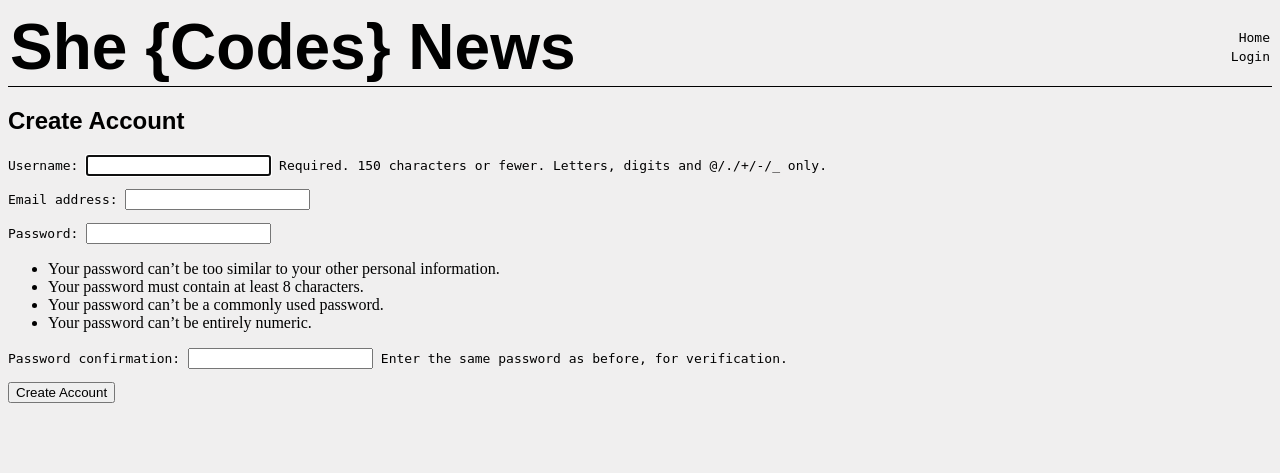
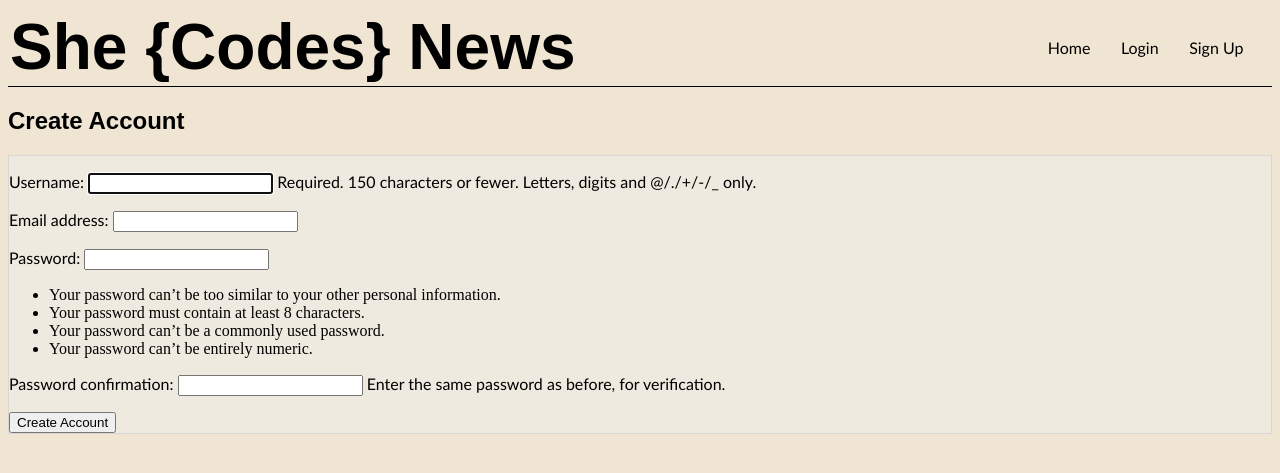
Before and after one commit to SheCodesAus/she-codes-django-news-project-sarahmaria398, a Django app: page /users/create-account/ in a window 1280 px wide. Shown: the top 473 px of the page. Run offline with Django 4.2, Linux system fonts and the light colour scheme; parts of the project's set-up code (start-up, migrations or seed data) failed here and were passed over; some web fonts are replaced.

Commit message:
Styling and Create User page
Styling of form and linking Sign up to Create User page

```diff
--- a/she_codes_news/news/static/news/styles.css
+++ b/she_codes_news/news/static/news/styles.css
@@ -15,7 +15,7 @@
     grid-template-columns: 2fr 1fr;
     grid-template-rows: 1fr 1fr 1fr;
     gap: 1px 1px;
-    grid-template-areas: "left-1 right-1" "left-1 right-2" "left-1 right-3";
+    grid-template-areas: "left-1 right-1""left-1 right-2""left-1 right-3";
     max-height: 500px;
 }
 
--- a/she_codes_news/news/templates/news/story.html
+++ b/she_codes_news/news/templates/news/story.html
@@ -7,8 +7,10 @@
     <h2>{{ story.title }}</h2>
     <h4>{{ story.author }}</h4>
     <div id="story-content">
-        <img src="{% static '/news/images/placeholder-5.jpg' %}">
+        <img src="{{ story.image }}">
         {{ story.content|linebreaks }}
     </div>
 </div>
 {% endblock %}
+
+<!-- % static '/news/images/placeholder-5.jpg' % -->
--- a/she_codes_news/news/templates/news/storyCard.html
+++ b/she_codes_news/news/templates/news/storyCard.html
@@ -1,6 +1,6 @@
 <div class="story-card" id="story-card-{{ position }}">
     <a href="{% url 'news:story' story.id %}">
-        {% if position < 5 %} <img src="../static/news/images/placeholder-{{ position }}.jpg">
+        {% if position < 5 %} <img src="{{ story.image }}">
             {% else %}
             <img src="{{ story.image }}">
             {% endif %}
@@ -13,3 +13,4 @@
 </div>
 
 <!-- https://picsum.photos/600 -->
+<!-- ../static/news/images/placeholder-{{ position }}.jpg -->
--- a/she_codes_news/static/styles.css
+++ b/she_codes_news/static/styles.css
@@ -1,18 +1,27 @@
 @import url('https://fonts.googleapis.com/css2?family=Montserrat+Subrayada:wght@700&display=swap');
 
 body {
-    background-color: rgb(240, 239, 239);
+    background-color: rgb(240, 229, 211);
 }
 
 header {
     display: flex;
     align-items: center;
     justify-content: space-between;
-    border-bottom: 1px solid #000;
+    border-bottom: 1px solid rgb(0, 0, 0);
+}
+
+form {
+    background-color: rgba(240, 238, 230, 0.644);
+    border: 0.1rem solid rgba(211, 211, 211, 0.811);
+}
+
+form p {
+    font-family: 'Gill Sans', 'Gill Sans MT', Calibri, 'Trebuchet MS', sans-serif
 }
 
 img {
-    filter: grayscale(100%);
+    filter: grayscale(0%);
 }
 
 h1 {
@@ -23,7 +32,7 @@ h1 {
 }
 
 h2 {
-   font-family: 'Montserrat Subrayada', sans-serif;
+    font-family: 'Montserrat Subrayada', sans-serif;
 }
 
 h3 {
@@ -39,8 +48,8 @@ h3 {
 nav {
     flex-basis: 20%;
     display: flex;
-    flex-direction: column;
-    align-items: flex-end;
+    align-items: center;
+    justify-content: space-evenly;
 }
 
 a {
@@ -49,6 +58,7 @@ a {
     color: #000;
 }
 
-a, p {
-    font-family: monospace;
+a,
+p {
+    font-family: 'Gill Sans', 'Gill Sans MT', Calibri, 'Trebuchet MS', sans-serif
 }
--- a/she_codes_news/templates/nav.html
+++ b/she_codes_news/templates/nav.html
@@ -6,5 +6,6 @@
     <a href="{% url 'logout' %}">Logout</a>
     {% else %}
     <a href="{% url 'login' %}">Login</a>
+    <a href="{% url 'users:createAccount' %}">Sign Up</a>
     {% endif %}
 </nav>
```
